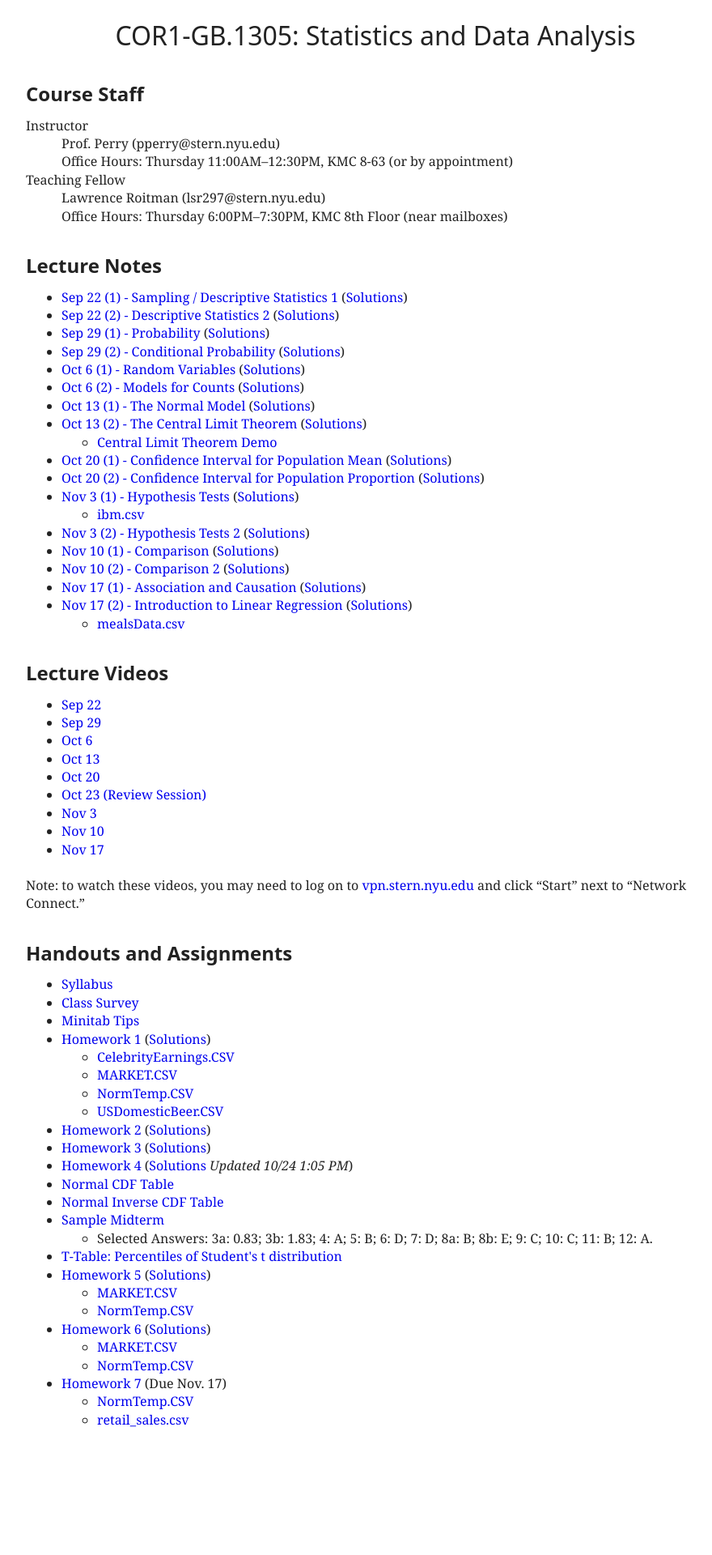
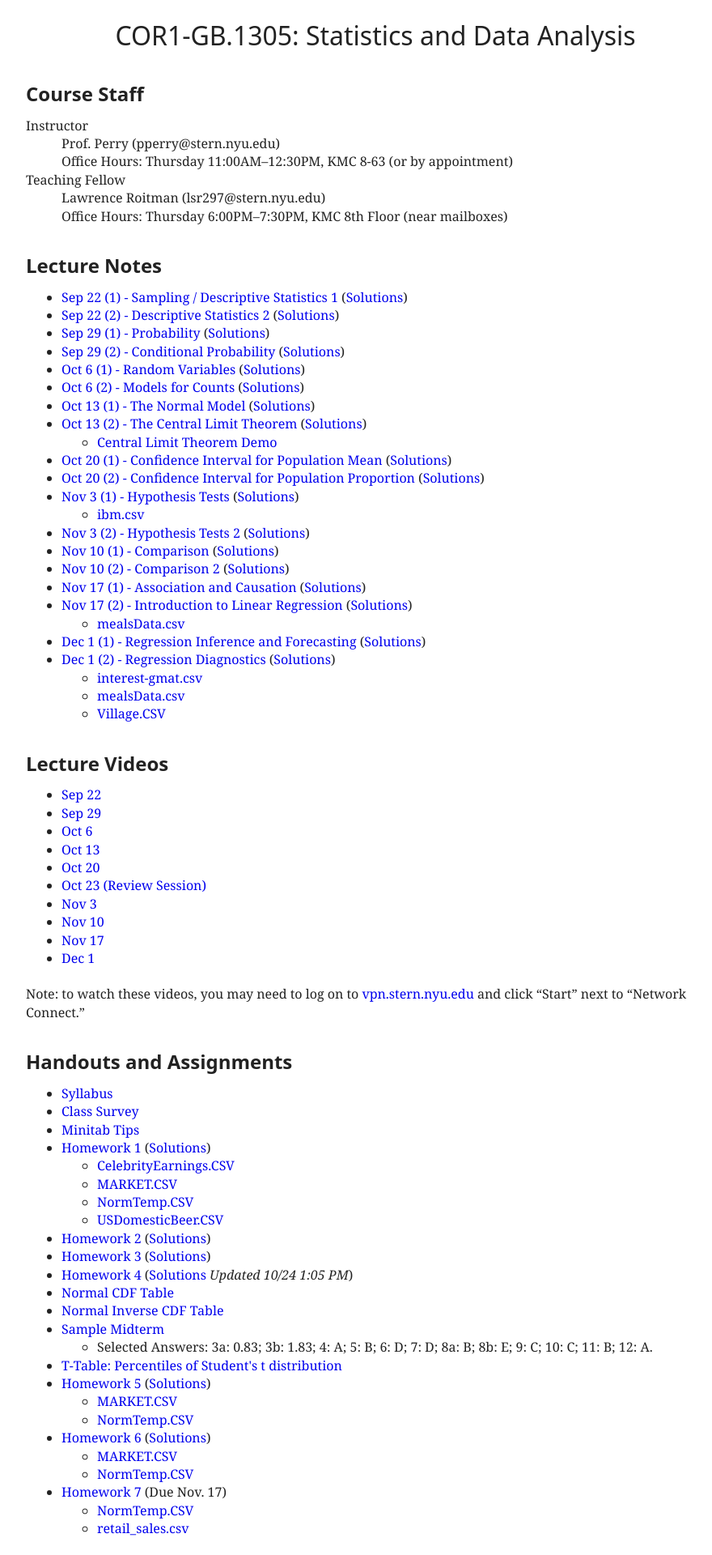
Before and after one commit to patperry/patperry.github.com, a Jekyll site: the page built from course/cor1305/index.html, in a window 1280 px wide. Shown: the whole page at 81% size, without its empty margins (176-1056 px from the left). Built offline with Jekyll 4.4.1, drawn with Linux system fonts in a browser that asks for light colours; before the commit the page ends 1786 px from its top, so only the background shows below that.

Commit message:
Add new lecture materials

```diff
--- a/course/cor1305/index.html
+++ b/course/cor1305/index.html
@@ -62,6 +62,15 @@ stylesheet: /css/main.css?v=1
     <ul>
       <li><a href="data/mealsData.csv">mealsData.csv</a>
     </ul>
+  <li><a href="lecture/reg-inference.pdf">Dec 1 (1) - Regression Inference and Forecasting</a>
+    (<a href="lecture/reg-inference-sol.pdf">Solutions</a>)
+  <li><a href="lecture/reg-diagnostics.pdf">Dec 1 (2) - Regression Diagnostics</a>
+    (<a href="lecture/reg-diagnostics-sol.pdf">Solutions</a>)
+    <ul>
+      <li><a href="data/interest-gmat.csv">interest-gmat.csv</a>
+      <li><a href="data/mealsData.csv">mealsData.csv</a>
+      <li><a href="data/Village.CSV">Village.CSV</a>
+    </ul>
 </ul>
 
 
@@ -76,6 +85,7 @@ stylesheet: /css/main.css?v=1
   <li><a href="http://nyustern.mediasite.com/Mediasite/Play/817ff4f92aee4ec09e7b67c323bb38911d">Nov 3</a>
   <li><a href="http://nyustern.mediasite.com/Mediasite/Play/e97af614d3ef4284a070f4a6fd1376831d">Nov 10</a>
   <li><a href="http://nyustern.mediasite.com/Mediasite/Play/c66be5aab44f4b1aadbb1f4eadc698321d">Nov 17</a>
+  <li><a href="http://nyustern.mediasite.com/Mediasite/Play/53f9eb2707c74e219a0b6937ed4ec8901d">Dec 1</a>
 </ul>
 <p>Note: to watch these videos, you may need to log on to <a href="http://vpn.stern.nyu.edu/">vpn.stern.nyu.edu</a>
   and click &ldquo;Start&rdquo; next to &ldquo;Network Connect.&rdquo;
```
Also changed, not shown: course/cor1305/data/Village.CSV (added, +19 -0 lines), course/cor1305/data/interest-gmat.csv (added, +39 -0 lines), 4 other files.
